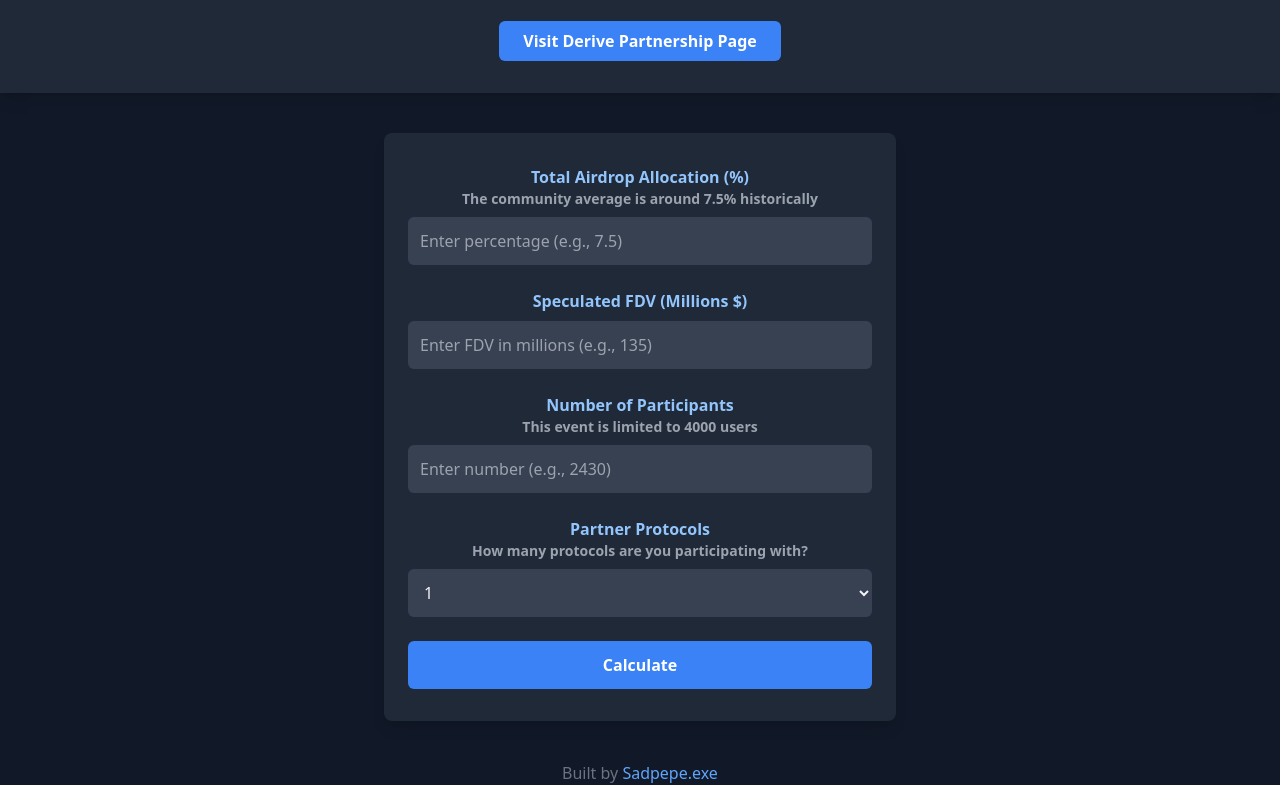
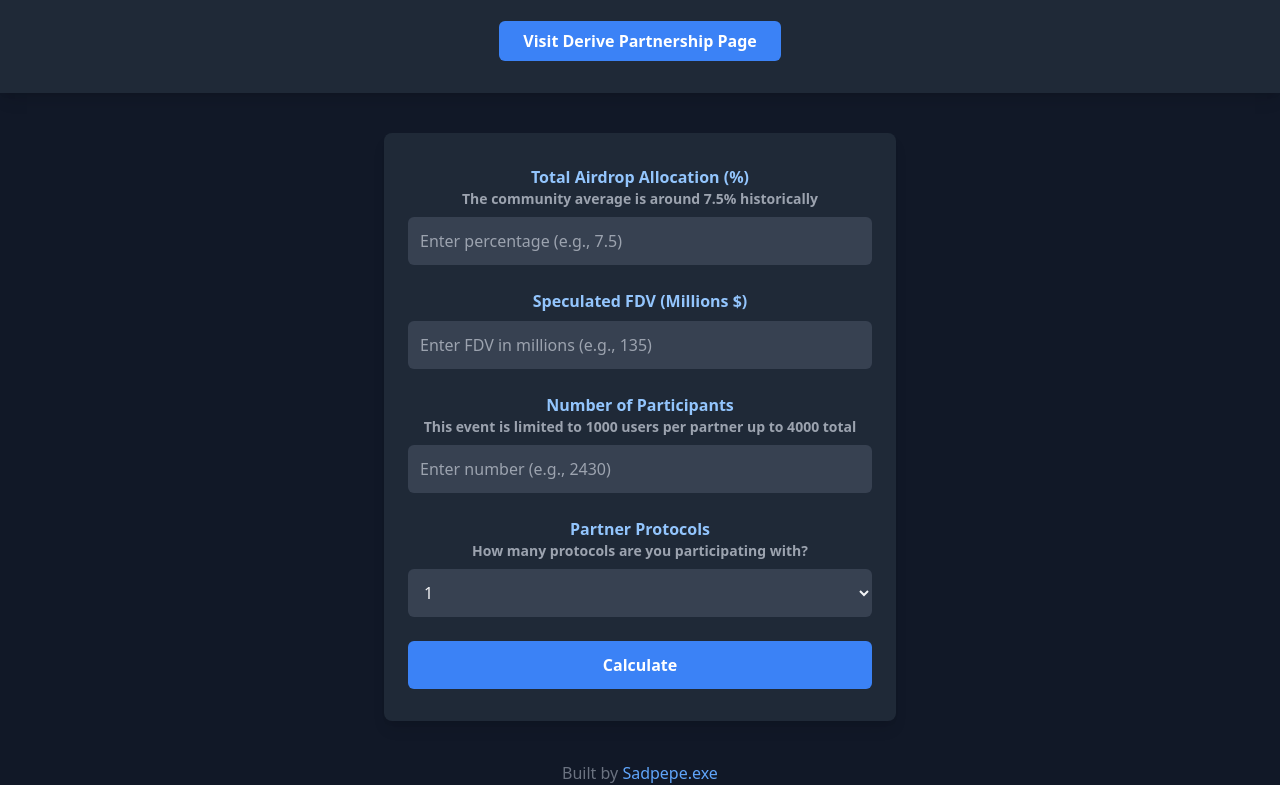
Before and after one commit to Sadpepedev/Degenprod, a plain HTML site: page index.html in a window 1280 px wide. Shown: the part 155-940 px from the top of the page. Drawn offline with nearby package versions, Linux system fonts and the light colour scheme.

Commit message:
Update index.html

```diff
--- a/index.html
+++ b/index.html
@@ -60,7 +60,7 @@
       <div>
         <label for="participants" class="block mb-2 font-semibold text-blue-300">
           Number of Participants
-          <span class="block text-sm text-gray-400">This event is limited to 4000 users</span>
+          <span class="block text-sm text-gray-400">This event is limited to 1000 users per partner up to 4000 total</span>
         </label>
         <input type="number" id="participants" max="4000" placeholder="Enter number (e.g., 2430)"
           class="w-full p-3 rounded-md bg-gray-700 text-gray-100 focus:ring-2 focus:ring-blue-400 focus:outline-none">
```
